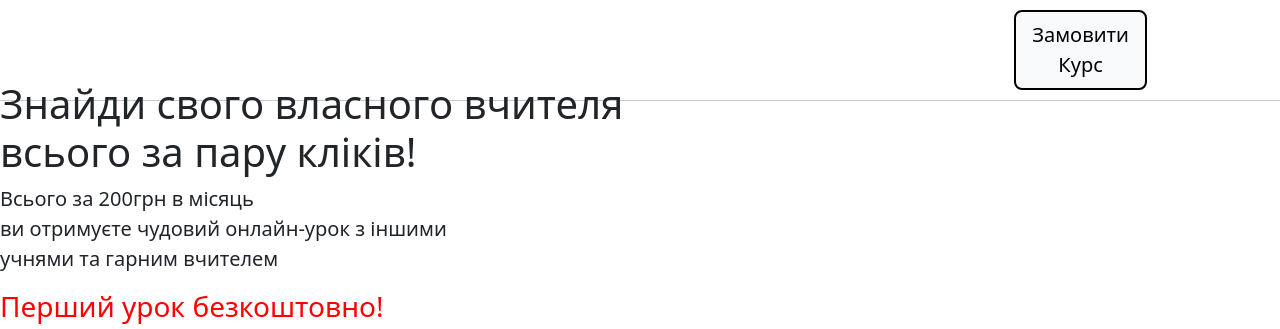
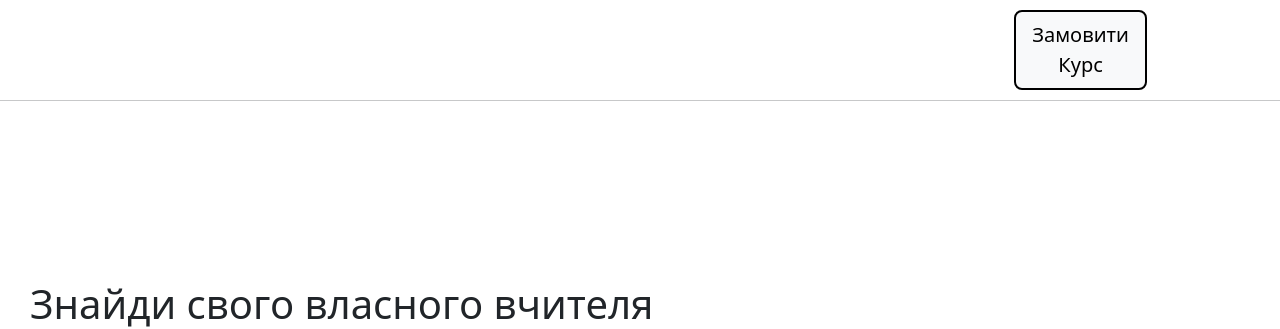
Before and after one commit to Merchi-py/django_miniproject, a Django app: page / in a window 1280 px wide; the page is wider, and only the part inside the window is pictured. Shown: the top 329 px of that part. Run offline with Django 5.2, Linux system fonts and the light colour scheme; data comes from the database, SQL or seed files in the repository.

Commit message:
add(main.css): added class for text and picture modification

```diff
--- a/mini_project/course/static/css/main.css
+++ b/mini_project/course/static/css/main.css
@@ -16,5 +16,11 @@
 .image-settings {
     width: 500px;
     height: 300px;
-    margin-left: 300px;
+    margin-left: 920px;
+    margin-bottom: 200px;
 }
+
+.margin-text {
+    margin-top: 200px;
+    margin-left: 30px;
+}
```
